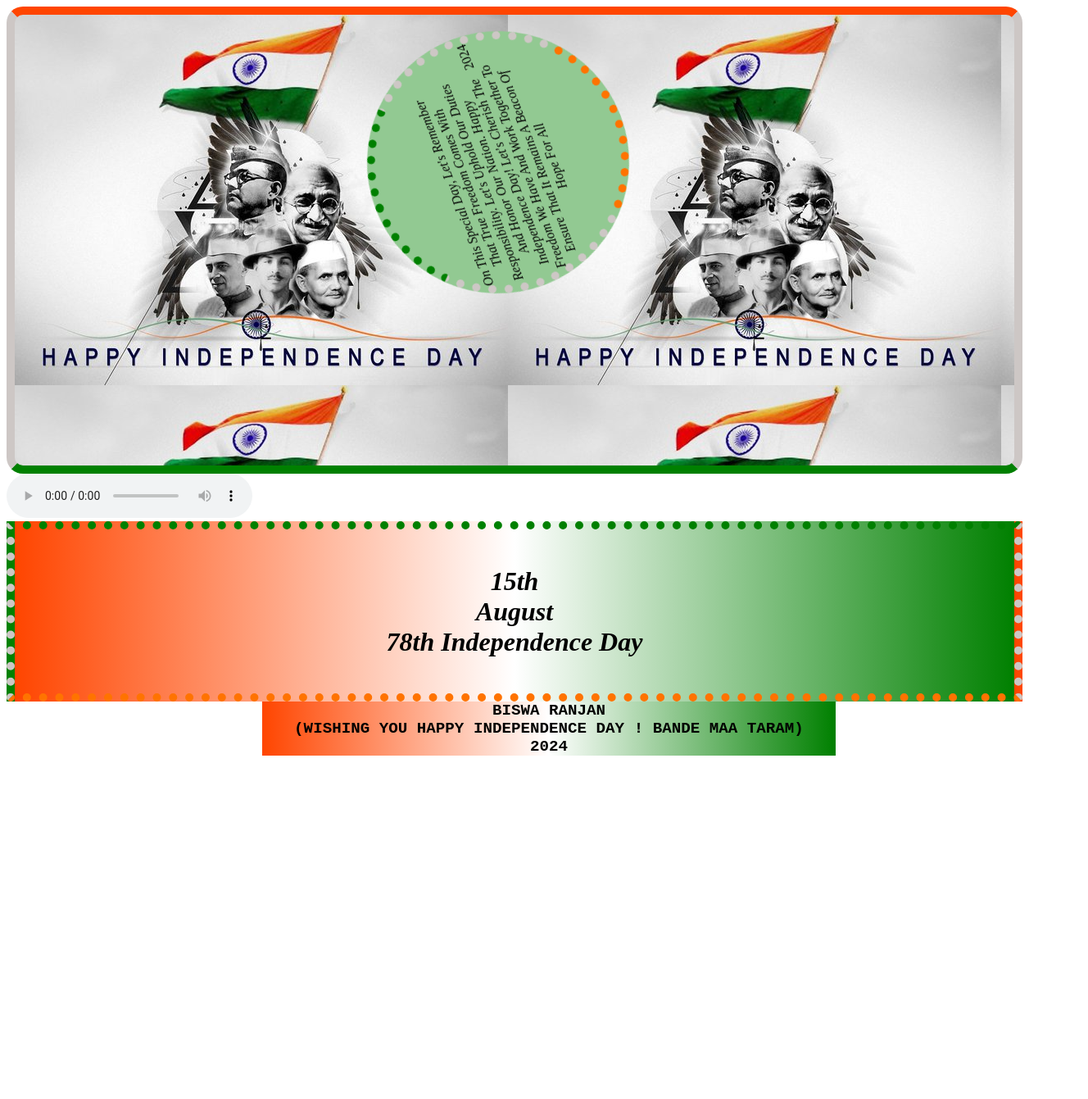
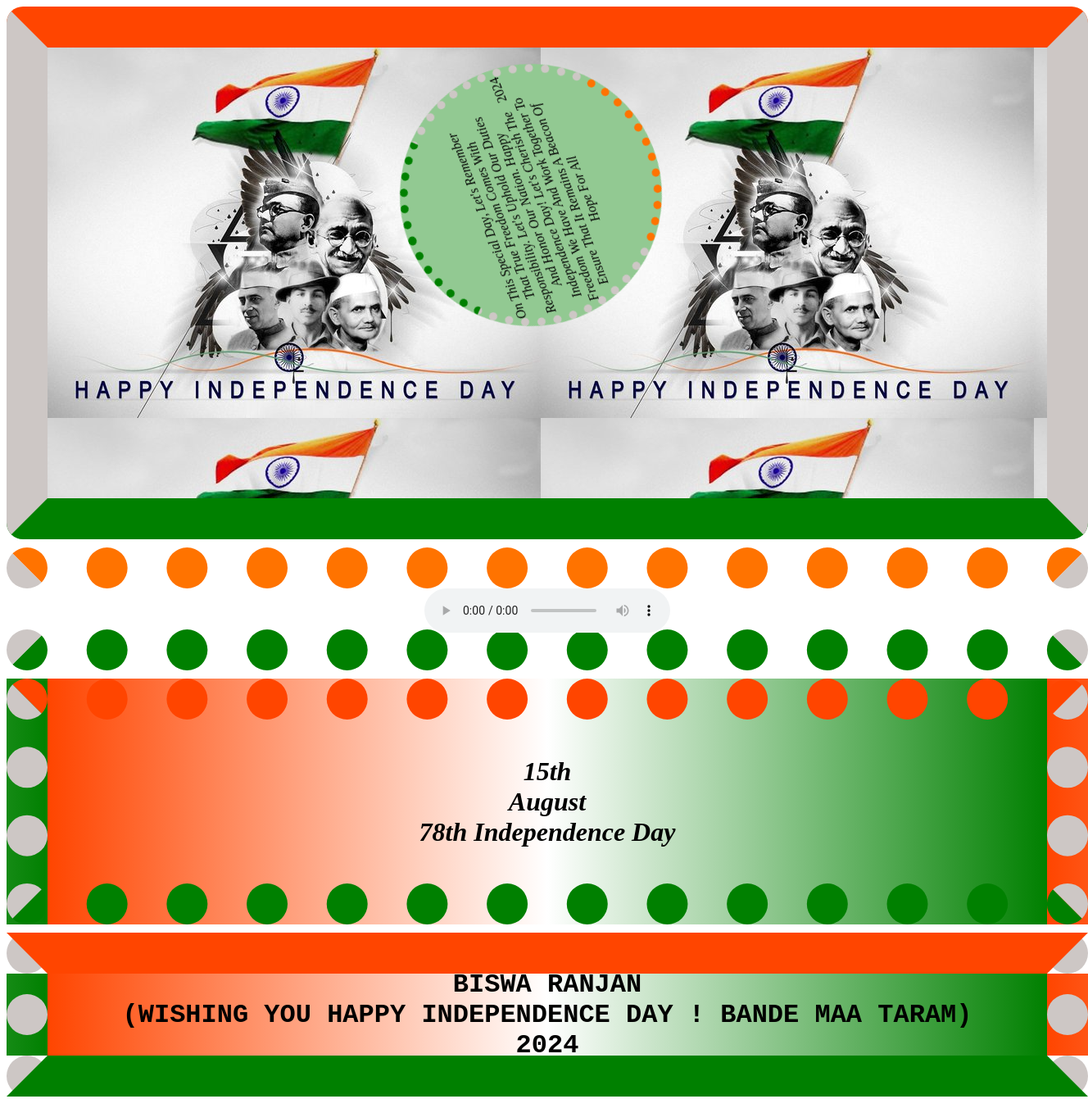
Before and after one commit to Biswa186/for-aug15, a plain HTML site: page index.html in a window 1280 px wide. Shown: the whole page at 82% size, 1328 px wide, since content can reach past the window. Before the commit the page ends 922 px from the top, so only its background shows below. Drawn offline with Linux system fonts and the light colour scheme.

Commit message:
Update style.css

```diff
--- a/style.css
+++ b/style.css
@@ -3,8 +3,8 @@
 	width: 300px;
 	border-radius: 50%;
 	display: flex;
-	margin-left: 430px;
-        margin-top: 20px;
+    margin-left: 430px;
+    margin-top: 20px;
 	justify-content: center;
 	align-items: center;
 	font-weight: 500;
@@ -37,28 +37,37 @@
 	height: 550px;
 	width: 1220px;
 	border-radius: 20px;
-	border: 10px solid rgb(205, 199, 197);
-	border-bottom: 10px solid green;
-	border-top: 10px solid orangered;
+	border: 50px solid rgb(205, 199, 197);
+	border-bottom: 50px solid green;
+	border-top: 50px solid orangered;
 
 }
 .name{
 	text-align: center;
 	font-family: 'Courier New', Courier, monospace;
-	font-size: larger;
-	font-weight: 900;
+	font-size: xx-large;
+	font-weight: bolder;
 	background: linear-gradient(to left,green,white,orangered);
 	width: 700px;
-	position: absolute;
-	left: 25%;
+	height: 100px;
+	width: 1220px;
+	display: flex;
+	margin-top: 10px;
+	border: 50px dotted rgb(205, 199, 197);
+	border-bottom: 50px solid green;
+	border-top: 50px solid orangered;
+	justify-content: center;
+	align-items: center;
+
+
 
 }
 .aug{
 	height: 200px;
 	width: 1220px;
-	border: 10px dotted rgb(205, 199, 197);
-	border-top: 10px dotted green;
-	border-bottom: 10px dotted rgb(255, 115, 0);
+	border: 50px dotted rgb(205, 199, 197);
+	border-top: 50px dotted orangered;
+	border-bottom: 50px dotted green;
 	background: linear-gradient(to left,green,white,orangered);
 	display: flex;
 	font-weight: bold;
@@ -67,3 +76,14 @@
 	align-items: center;
 	text-align: center;
 }
+.au{
+	height: 50px;
+	width: 1220px;
+	border: 50px dotted rgb(205, 199, 197);
+	border-top: 50px dotted rgb(255, 115, 0);
+	border-bottom: 50px dotted green;
+	display: flex;
+	margin-top: 10px;
+	margin-bottom: 10px;
+	justify-content: center;
+}
```
